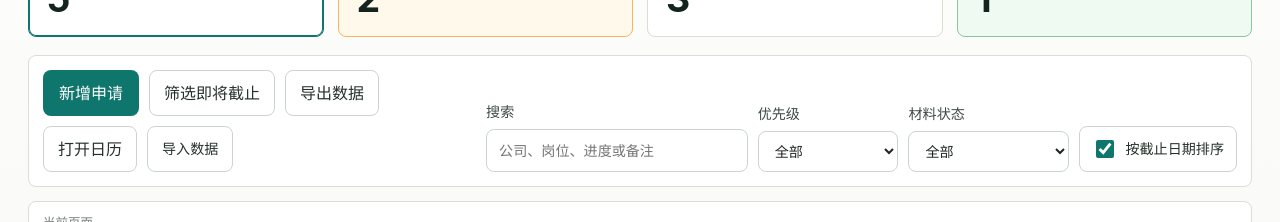
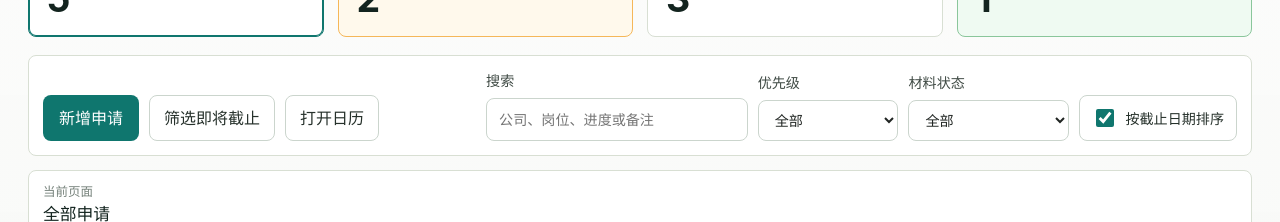
Before and after one commit to imxiaoxu/Campus-application, a React (Vite) app: page / in a window 1280 px wide. Shown: the part 315-537 px from the top of the page. Built offline with nearby package versions, Linux system fonts and the light colour scheme.

Commit message:
Remove JSON import export actions

```diff
--- a/src/App.tsx
+++ b/src/App.tsx
@@ -1,5 +1,4 @@
 import {
-  ChangeEvent,
   FormEvent,
   useEffect,
   useMemo,
@@ -396,7 +395,7 @@ function App() {
     MaterialStatus | typeof allFilterOption
   >(allFilterOption);
   const [customMaterialLabel, setCustomMaterialLabel] = useState("");
-  const [importFeedback, setImportFeedback] = useState("");
+  const [feedbackMessage, setFeedbackMessage] = useState("");
   const [draggedId, setDraggedId] = useState<string | null>(null);
 
   useEffect(() => {
@@ -636,25 +635,6 @@ function App() {
     }));
   };
 
-  const exportApplications = () => {
-    const payload = JSON.stringify(
-      {
-        exportedAt: new Date().toISOString(),
-        applications,
-      },
-      null,
-      2,
-    );
-    const blob = new Blob([payload], { type: "application/json" });
-    const url = URL.createObjectURL(blob);
-    const link = document.createElement("a");
-    link.href = url;
-    link.download = `job-applications-${new Date().toISOString().slice(0, 10)}.json`;
-    link.click();
-    URL.revokeObjectURL(url);
-    setImportFeedback("已导出当前申请数据。");
-  };
-
   const exportCalendarEvents = () => {
     const timestamp = toCalendarTimestamp();
     const events = applications.flatMap((application) => {
@@ -724,43 +704,9 @@ function App() {
     }
 
     window.setTimeout(() => URL.revokeObjectURL(url), 60_000);
-    setImportFeedback(
+    setFeedbackMessage(
       `已打开 ${events.length} 个日历事件。若浏览器未弹出日历，请在下载记录中打开 .ics 文件导入。`,
     );
-  };
-
-  const importApplications = (event: ChangeEvent<HTMLInputElement>) => {
-    const file = event.target.files?.[0];
-    if (!file) {
-      return;
-    }
-
-    const reader = new FileReader();
-    reader.onload = () => {
-      try {
-        const parsed = JSON.parse(String(reader.result));
-        const rawApplications = Array.isArray(parsed)
-          ? parsed
-          : Array.isArray(parsed.applications)
-            ? parsed.applications
-            : null;
-
-        if (!rawApplications) {
-          throw new Error("Invalid import file");
-        }
-
-        const imported = (rawApplications as Partial<JobApplication>[]).map(
-          normalizeApplication,
-        );
-        setApplications(imported);
-        setImportFeedback(`已导入 ${imported.length} 条申请数据。`);
-      } catch {
-        setImportFeedback("导入失败，请选择有效的申请数据 JSON 文件。");
-      } finally {
-        event.target.value = "";
-      }
-    };
-    reader.readAsText(file);
   };
 
   const moveApplication = (id: string, direction: -1 | 1) => {
@@ -1006,16 +952,9 @@ function App() {
           >
             {boardView === "upcoming" ? "显示全部" : "筛选即将截止"}
           </button>
-          <button type="button" className="filter-button" onClick={exportApplications}>
-            导出数据
-          </button>
           <button type="button" className="filter-button" onClick={exportCalendarEvents}>
             打开日历
           </button>
-          <label className="import-button">
-            导入数据
-            <input type="file" accept="application/json" onChange={importApplications} />
-          </label>
         </div>
 
         <div className="filter-grid">
@@ -1070,7 +1009,7 @@ function App() {
           </label>
         </div>
       </section>
-      {importFeedback && <p className="feedback-message">{importFeedback}</p>}
+      {feedbackMessage && <p className="feedback-message">{feedbackMessage}</p>}
 
       <section className="view-banner" aria-label="当前看板页面">
         <div>
--- a/src/styles.css
+++ b/src/styles.css
@@ -188,7 +188,6 @@ h1 {
 }
 
 .filter-button,
-.import-button,
 .switch-control,
 .card-actions button,
 .form-actions button,
@@ -202,24 +201,8 @@ h1 {
 }
 
 .filter-button,
-.import-button,
 .form-actions button {
   padding: 10px 14px;
-}
-
-.import-button {
-  display: inline-grid;
-  place-items: center;
-  border-radius: 8px;
-  cursor: pointer;
-}
-
-.import-button input {
-  position: absolute;
-  width: 1px;
-  height: 1px;
-  opacity: 0;
-  pointer-events: none;
 }
 
 .filter-button.is-active {
@@ -859,8 +842,7 @@ textarea {
     width: 100%;
   }
 
-  .toolbar-actions button,
-  .import-button {
+  .toolbar-actions button {
     flex: 1;
   }
 
```
Also changed, not shown: 1 other file (tests, documents, lock files or other folders).
